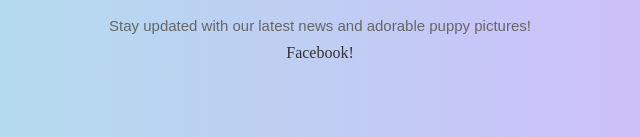
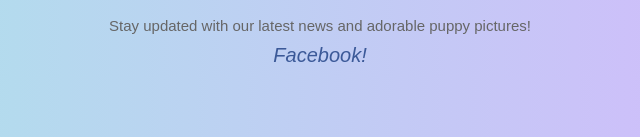
Before and after one commit to Alexismarie20/Heplers-doxie-doodle, a plain HTML site: page contact.html in a window 1280 px wide. Shown: the part 660-797 px from the top of the page, 320-960 px from the left. Drawn offline with Linux system fonts and the light colour scheme.

Commit message:
added class for facebook link

```diff
--- a/contact.html
+++ b/contact.html
@@ -28,7 +28,7 @@
 <h2>Follow Us</h2>
     <p>Stay updated with our latest news and adorable puppy pictures!</p>
 <div class="facebook-container">
-  <a href="https://www.facebook.com/share/g/12M7gSx2eyZ/" class="facebook" target="_blank">Facebook!</a>
+  <a href="https://www.facebook.com/share/g/12M7gSx2eyZ/" class="facebook facebook-link" target="_blank"><em>Facebook!</em></a>
 </div>
   <script src="navbar.js"></script>
   <script src="src/index.js"></script>
--- a/src/style.css
+++ b/src/style.css
@@ -182,12 +182,14 @@
   border-radius: 4px;
 }
 
-a {
-  color: #333;
+.facebook-link {
+  color: #3b5998;
   text-decoration: none;
+  font-size: 20px;
+  font-family: 'Arial', sans-serif;
 }
 
-a:hover {
+.facebook-link:hover {
   text-decoration: underline;
   cursor: pointer;
 }
```
